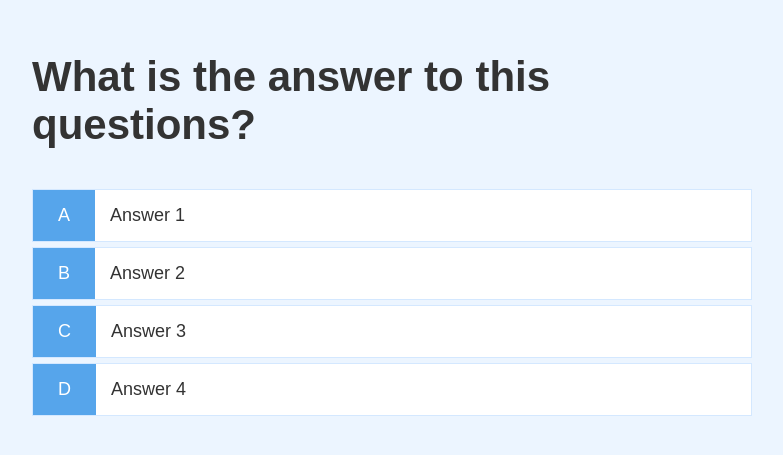
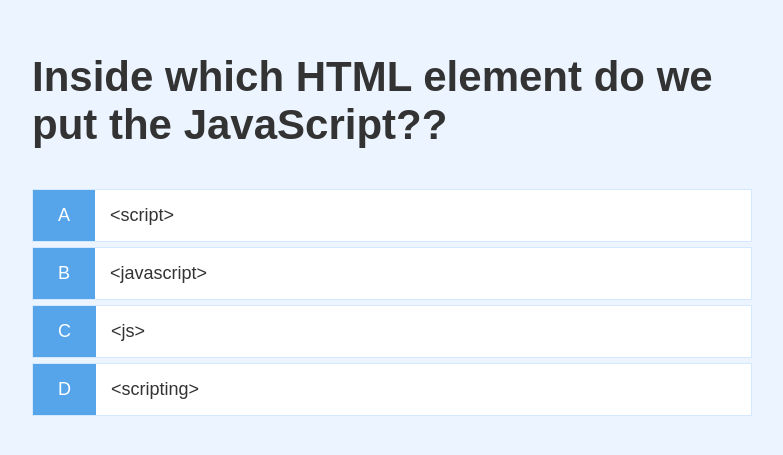
Before and after one commit to Brianisthebest/quizApp, a plain HTML site: page game.html in a window 1280 px wide. Shown: the part 163-618 px from the top of the page, without its empty margins (248-1031 px from the left). Drawn offline with Linux system fonts and the light colour scheme.

Commit message:
feat: create and update game.js, fix error in game.html, and update game.css

```diff
--- a/game.css
+++ b/game.css
@@ -15,6 +15,7 @@
 
 .choice-text {
   padding: 1.5rem;
+  width: 100%;
 }
 
 .choice-container:hover {
@@ -23,3 +24,11 @@
   transform: translate(-0.1rem);
   transition: transform 150ms;
 }
+
+.correct {
+  background-color: #28a745;
+}
+
+.incorrect {
+  background-color: #dc3545;
+}
--- a/game.html
+++ b/game.html
@@ -11,25 +11,26 @@
   <div class="container">
     <div class="container">
       <div id="game" class="justify-center flex_column">
-        <h2 id="questions">What is the answer to this questions?</h2>
+        <h2 id="question">What is the answer to this question?</h2>
         <div class="choice-container">
           <p class="choice-prefix">A</p>
-          <p class="choice-text">Answer 1</p>
+          <p class="choice-text" data-number="1">Answer 1</p>
         </div>
         <div class="choice-container">
           <p class="choice-prefix">B</p>
-          <p class="choice-text">Answer 2</p>
+          <p class="choice-text" data-number="2">Answer 2</p>
         </div>
         <div class="choice-container">
           <p class="choice-prefix">C</p>
-          <p class="choice-text">Answer 3</p>
+          <p class="choice-text" data-number="3">Answer 3</p>
         </div>
         <div class="choice-container">
           <p class="choice-prefix">D</p>
-          <p class="choice-text">Answer 4</p>
+          <p class="choice-text" data-number="4">Answer 4</p>
         </div>
       </div>
     </div>
   </div>
+  <script src="game.js"></script>
 </body>
 </html>
--- /dev/null
+++ b/game.js
@@ -0,0 +1,90 @@
+const question = document.getElementById('question');
+const choices = Array.from(document.getElementsByClassName('choice-text'));
+
+let currentQuestion = {};
+let acceptingAnswers = false;
+let score = 0;
+let questionCounter = 0;
+let availableQuesions = [];
+
+let questions = [
+    {
+        question: 'Inside which HTML element do we put the JavaScript??',
+        choice1: '<script>',
+        choice2: '<javascript>',
+        choice3: '<js>',
+        choice4: '<scripting>',
+        answer: 1,
+    },
+    {
+        question:
+            "What is the correct syntax for referring to an external script called 'xxx.js'?",
+        choice1: "<script href='xxx.js'>",
+        choice2: "<script name='xxx.js'>",
+        choice3: "<script src='xxx.js'>",
+        choice4: "<script file='xxx.js'>",
+        answer: 3,
+    },
+    {
+        question: " How do you write 'Hello World' in an alert box?",
+        choice1: "msgBox('Hello World');",
+        choice2: "alertBox('Hello World');",
+        choice3: "msg('Hello World');",
+        choice4: "alert('Hello World');",
+        answer: 4,
+    },
+];
+
+// CONSTANTS
+
+const CORRECT_BONUS = 10;
+const MAX_QUESTIONS = 3;
+
+startGame = () => {
+    questionCounter = 0;
+    score = 0;
+    availableQuesions = [...questions];
+    getNewQuestion();
+};
+
+getNewQuestion = () => {
+    if (availableQuesions.length === 0 || questionCounter >= MAX_QUESTIONS) {
+        //go to the end page
+        return window.location.assign('/end.html');
+    }
+    questionCounter++;
+    const questionIndex = Math.floor(Math.random() * availableQuesions.length);
+    currentQuestion = availableQuesions[questionIndex];
+    question.innerText = currentQuestion.question;
+
+    choices.forEach((choice) => {
+        const number = choice.dataset['number'];
+        choice.innerText = currentQuestion['choice' + number];
+    });
+
+    availableQuesions.splice(questionIndex, 1);
+    acceptingAnswers = true;
+};
+
+choices.forEach((choice) => {
+  choice.addEventListener('click', (e) => {
+      if (!acceptingAnswers) return;
+
+      acceptingAnswers = false;
+      const selectedChoice = e.target;
+      const selectedAnswer = selectedChoice.dataset['number'];
+
+      const classToApply = selectedAnswer == currentQuestion.answer ? 'correct' : 'incorrect';
+
+      selectedChoice.parentElement.classList.add(classToApply);
+
+      setTimeout ( () => {
+        selectedChoice.parentElement.classList.remove(classToApply);
+        getNewQuestion();
+      }, 1000);
+
+  });
+});
+
+
+startGame();
```
